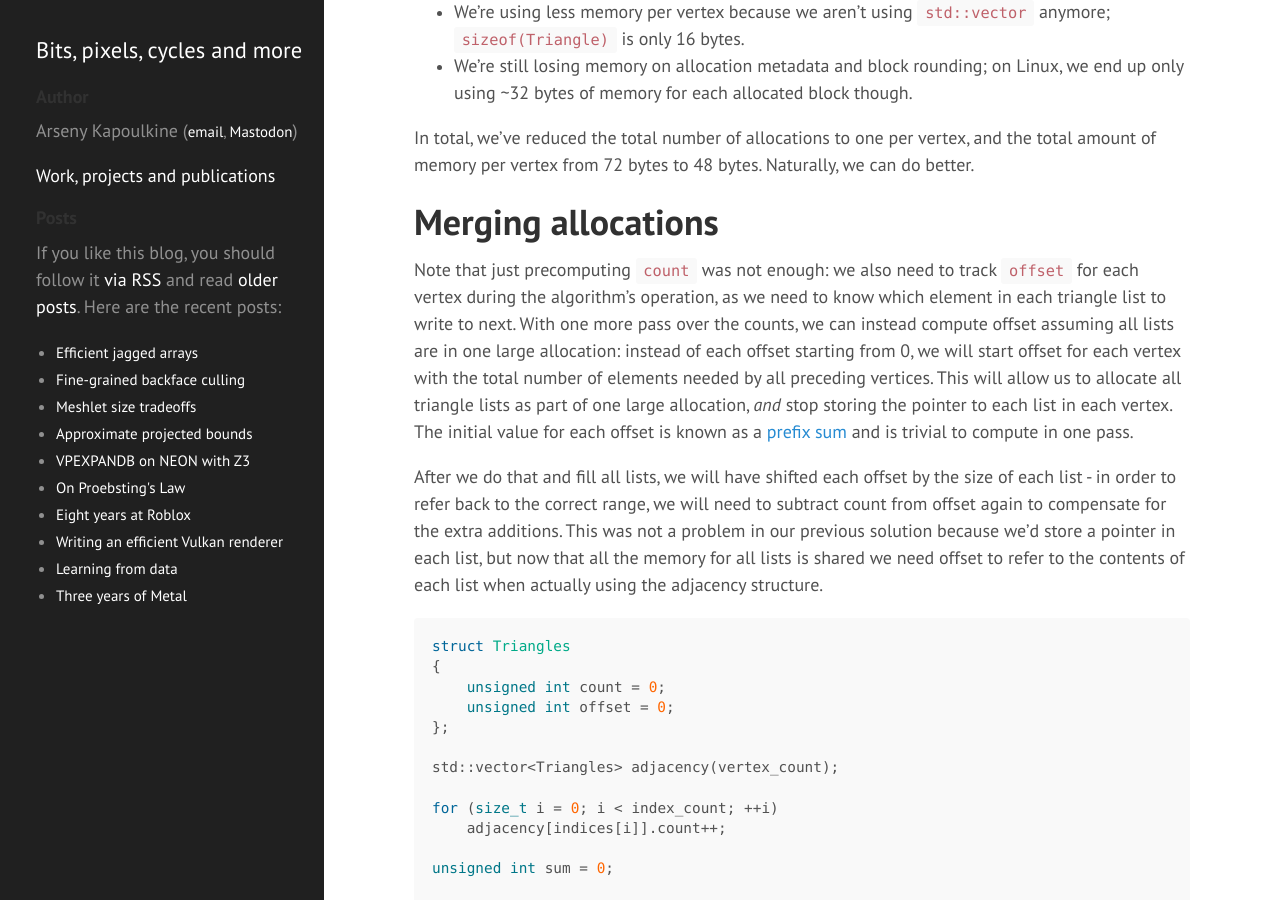
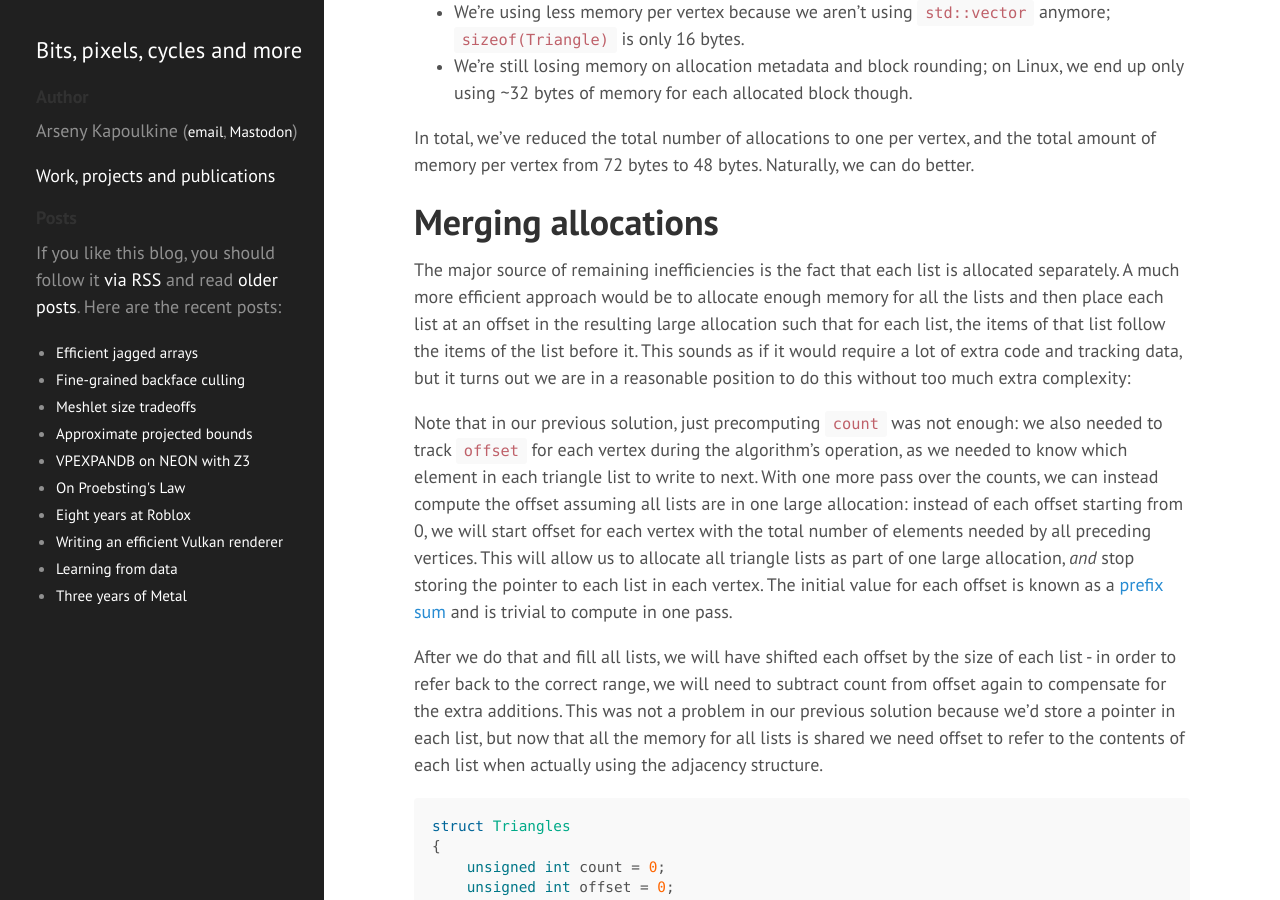
Before and after one commit to zeux/zeux.github.io, a Jekyll site: the page built from _posts/2023-06-30-efficient-jagged-arrays.md, in a window 1280 px wide and 900 px high, scrolled down 3258 px. Built offline with Jekyll 4.4.1, drawn with Linux system fonts in a browser that asks for light colours; some of the changed text lies outside the part shown.

Commit message:
Clarifications and try to expand on the ideas.

```diff
--- a/_posts/2023-06-30-efficient-jagged-arrays.md
+++ b/_posts/2023-06-30-efficient-jagged-arrays.md
@@ -49,7 +49,7 @@ For code above if each vertex belongs to 6 triangles, the allocations where the
 
 # Counting once
 
-The majority of inefficiencies all come from the fact that we aren't quite sure how long each per-vertex list of triangles should be; guessing this number up front can misfire, but given that the lists are not going to change in size after the adjacency computation is done, we can do much better by counting the list sizes *first*. Once that's done, we will be able to `reserve` each vector to the exact size that it needs.
+The majority of inefficiencies all come from the fact that we aren't quite sure how long each per-vertex list of triangles should be; guessing this number up front can misfire, but given that the lists are not going to change in size after the adjacency computation is done, we can do much better by counting the list sizes *first* in a separate pass. Once that's done, we will be able to `reserve` each vector to the exact size that it needs, and fill the lists as we did before.
 
 While we are here, we can also replace `std::vector` with a plain old array pointer that we allocate with `new` - after all, we're paying a substantial memory cost for each `std::vector` object since it needs to manage the `size` and `capacity` fields.
 
@@ -91,7 +91,9 @@ In total, we've reduced the total number of allocations to one per vertex, and t
 
 # Merging allocations
 
-Note that just precomputing `count` was not enough: we also need to track `offset` for each vertex during the algorithm's operation, as we need to know which element in each triangle list to write to next. With one more pass over the counts, we can instead compute offset assuming all lists are in one large allocation: instead of each offset starting from 0, we will start offset for each vertex with the total number of elements needed by all preceding vertices. This will allow us to allocate all triangle lists as part of one large allocation, *and* stop storing the pointer to each list in each vertex. The initial value for each offset is known as a [prefix sum](https://en.wikipedia.org/wiki/Prefix_sum) and is trivial to compute in one pass.
+The major source of remaining inefficiencies is the fact that each list is allocated separately. A much more efficient approach would be to allocate enough memory for all the lists and then place each list at an offset in the resulting large allocation such that for each list, the items of that list follow the items of the list before it. This sounds as if it would require a lot of extra code and tracking data, but it turns out we are in a reasonable position to do this without too much extra complexity:
+
+Note that in our previous solution, just precomputing `count` was not enough: we also needed to track `offset` for each vertex during the algorithm's operation, as we needed to know which element in each triangle list to write to next. With one more pass over the counts, we can instead compute the offset assuming all lists are in one large allocation: instead of each offset starting from 0, we will start offset for each vertex with the total number of elements needed by all preceding vertices. This will allow us to allocate all triangle lists as part of one large allocation, *and* stop storing the pointer to each list in each vertex. The initial value for each offset is known as a [prefix sum](https://en.wikipedia.org/wiki/Prefix_sum) and is trivial to compute in one pass.
 
 After we do that and fill all lists, we will have shifted each offset by the size of each list - in order to refer back to the correct range, we will need to subtract count from offset again to compensate for the extra additions. This was not a problem in our previous solution because we'd store a pointer in each list, but now that all the memory for all lists is shared we need offset to refer to the contents of each list when actually using the adjacency structure.
 
```
